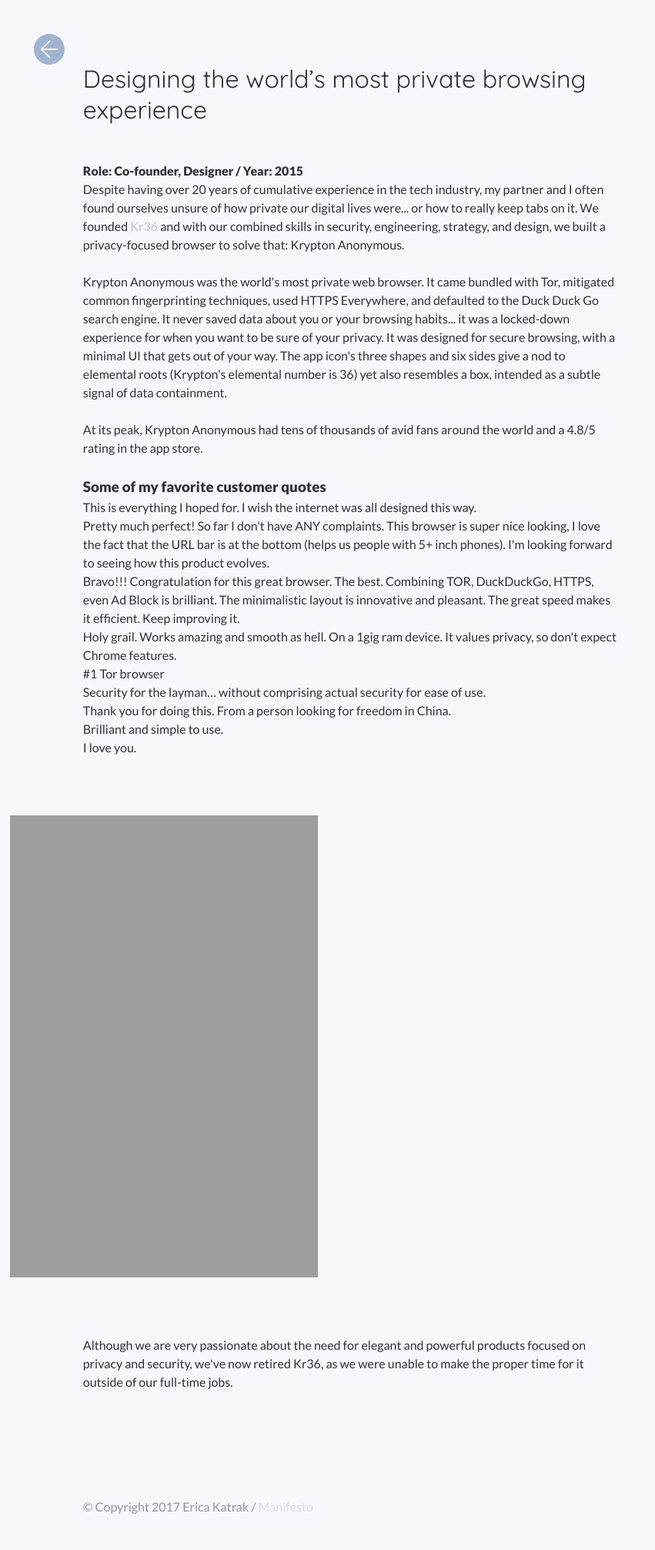
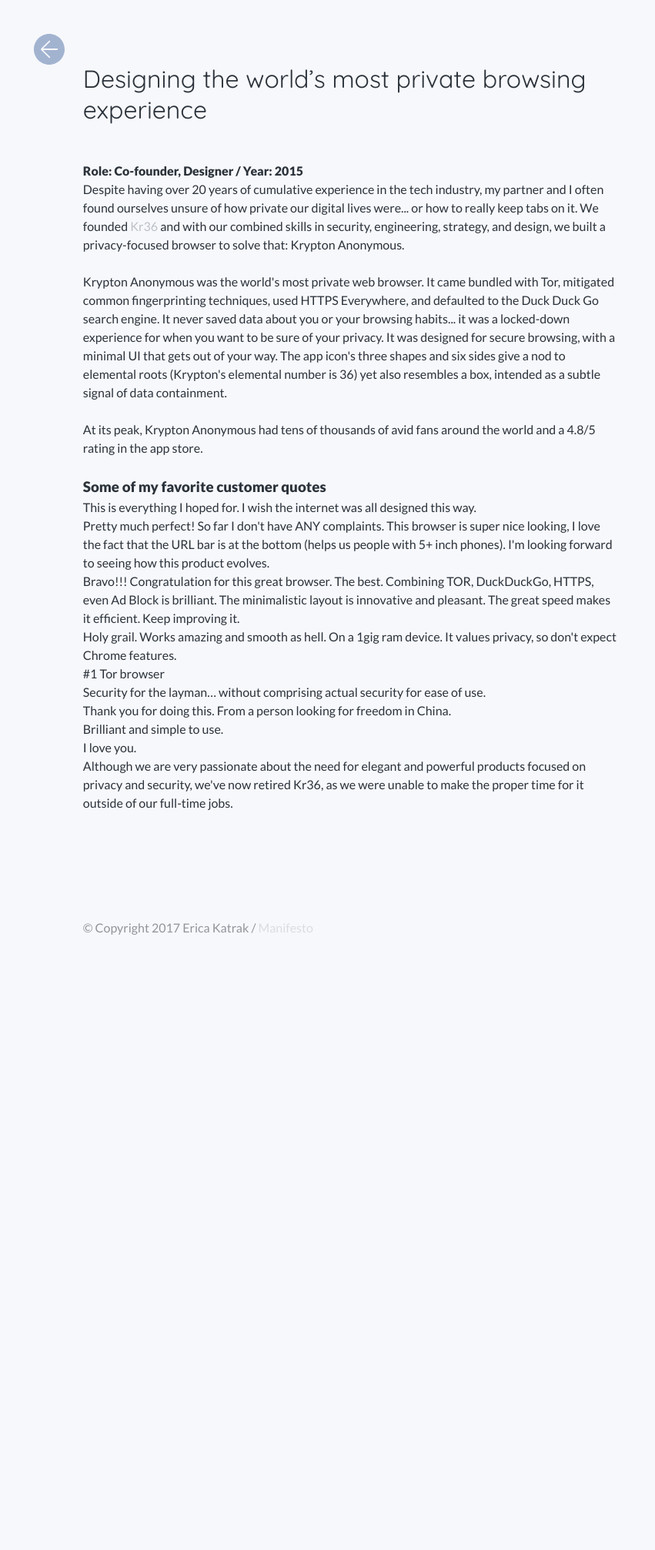
Before and after one commit to ericakatrak/ericakatrak.github.io, a Jekyll site: the page built from _posts/2016-09-07-krypton.md, in a window 1280 px wide. Shown: the whole page at 77% size, without its empty margins (0-851 px from the left). Built offline with Jekyll 4.4.1, drawn with Linux system fonts in a browser that asks for light colours; after the commit the page ends 1261 px from its top, so only the background shows below that.

Commit message:
work edits

```diff
--- a/_posts/2016-09-07-krypton.md
+++ b/_posts/2016-09-07-krypton.md
@@ -1,7 +1,7 @@
 ---
 layout: post
 title: Designing the world’s most private browsing experience
-img: krypton1.png
+img: kryptonx.png
 alt: Krypton Anonymous
 ---
 <section>
@@ -22,13 +22,6 @@
   <blockquote>Thank you for doing this. From a person looking for freedom in China.</blockquote>
   <blockquote>Brilliant and simple to use.</blockquote>
   <blockquote>I love you.</blockquote>
-</section>
 
-<ul class="grid fade grid-full" id="grid-full">
-  <li><img src="{{ site.url }}/img/work/krypton1.png" alt="{{ page.alt }}" /></li>
-  <li><img src="{{ site.url }}/img/work/krypton2.png" alt="{{ page.alt }}" /></li>
-</ul>
-
-<section>
   <p>Although we are very passionate about the need for elegant and powerful products focused on privacy and security, we've now retired Kr36, as we were unable to make the proper time for it outside of our full-time jobs.</p>
 </section>
```
